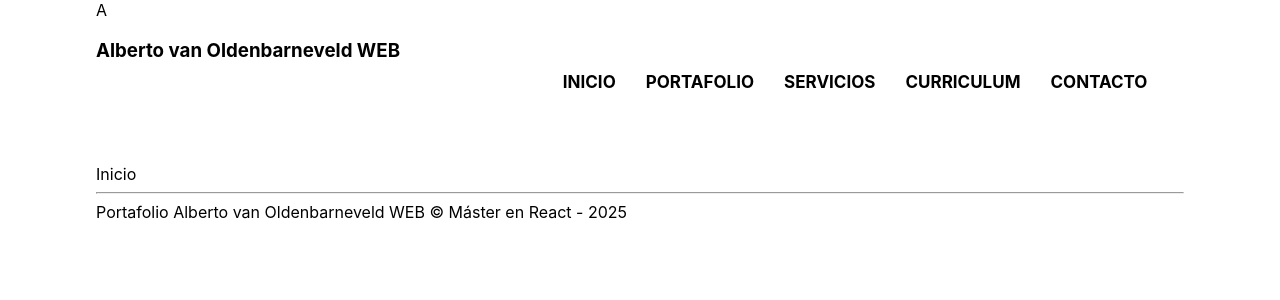
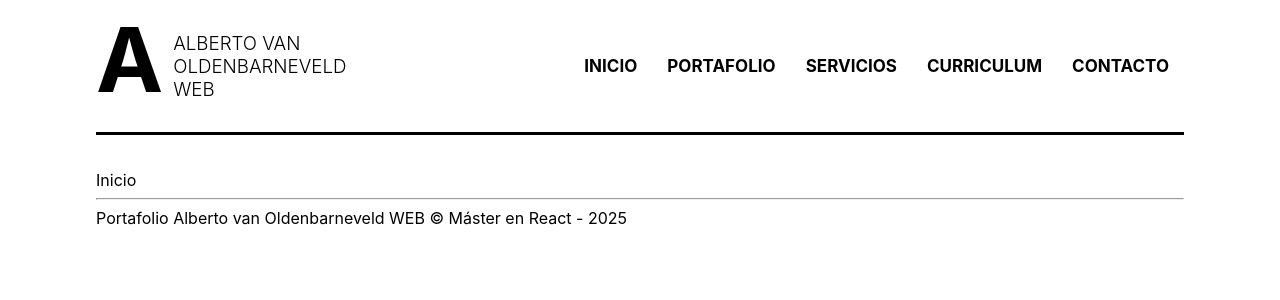
Before and after one commit to avanoldenbarneveld/master-en-react, a React (Create React App) app in the folder 08-proyecto02/: page / in a window 1280 px wide. Shown: the top 300 px of the page. Built offline with nearby package versions, Linux system fonts and the light colour scheme.

Commit message:
add logo and header styling in css

```diff
--- a/08-proyecto02/src/index.css
+++ b/08-proyecto02/src/index.css
@@ -19,10 +19,32 @@ code {
 
 .header {
   display: flex;
+  justify-content: center;
+  align-items: center;
+  list-style: none;
+  height: 132px;
+  border-bottom: 3px solid black;
+  margin-bottom: 35px;
 }
 
 .header .logo {
   flex-grow: 2;
+  display: flex;
+}
+
+.header .logo span {
+  display: block;
+  font-size: 90px;
+  font-weight: bolder;
+  margin-top: -8px;
+}
+
+.header .logo h3 {
+  display: block;
+  flex-basis: 40px;
+  margin-left: 10px;
+  font-weight: 300;
+  text-transform: uppercase;
 }
 
 .header nav{
@@ -32,7 +54,7 @@ code {
 .header nav ul {
   height: 132px;
   display: flex;
-  justify-content: center;
+  justify-content: flex-end;
   align-items: center;
   list-style: none;
 }
```
